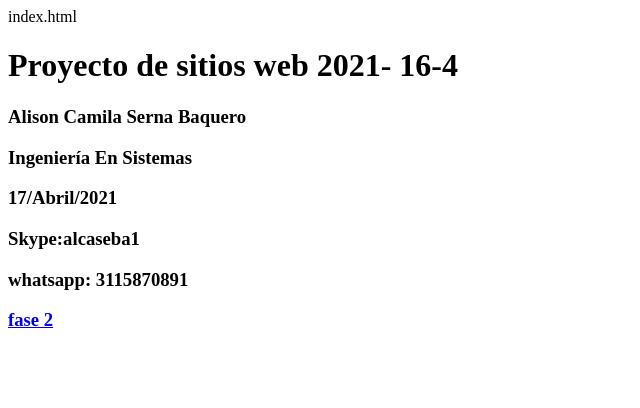
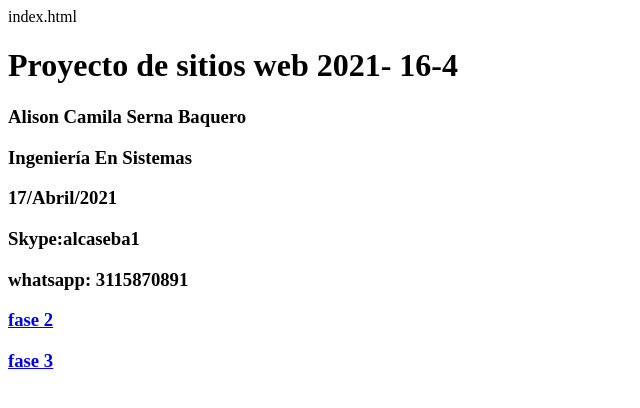
Before and after one commit to alisonserna/DSW-ALISONSERNA, a plain HTML site: page index.html in a window 1280 px wide. Shown: the whole page, without its empty margins (0-640 px from the left). Drawn offline with Linux system fonts and the light colour scheme.

Commit message:
actualizar
subi nuevos archivos

```diff
--- a/index.html
+++ b/index.html
@@ -8,3 +8,6 @@ index.html
 <p>
     <a href="fase 2/desing.html">fase 2</a>
 </p>
+<p>
+    <a href="fase 3/index.html">fase 3</a>
+</p>
```
Also changed, not shown: 2 other files.
